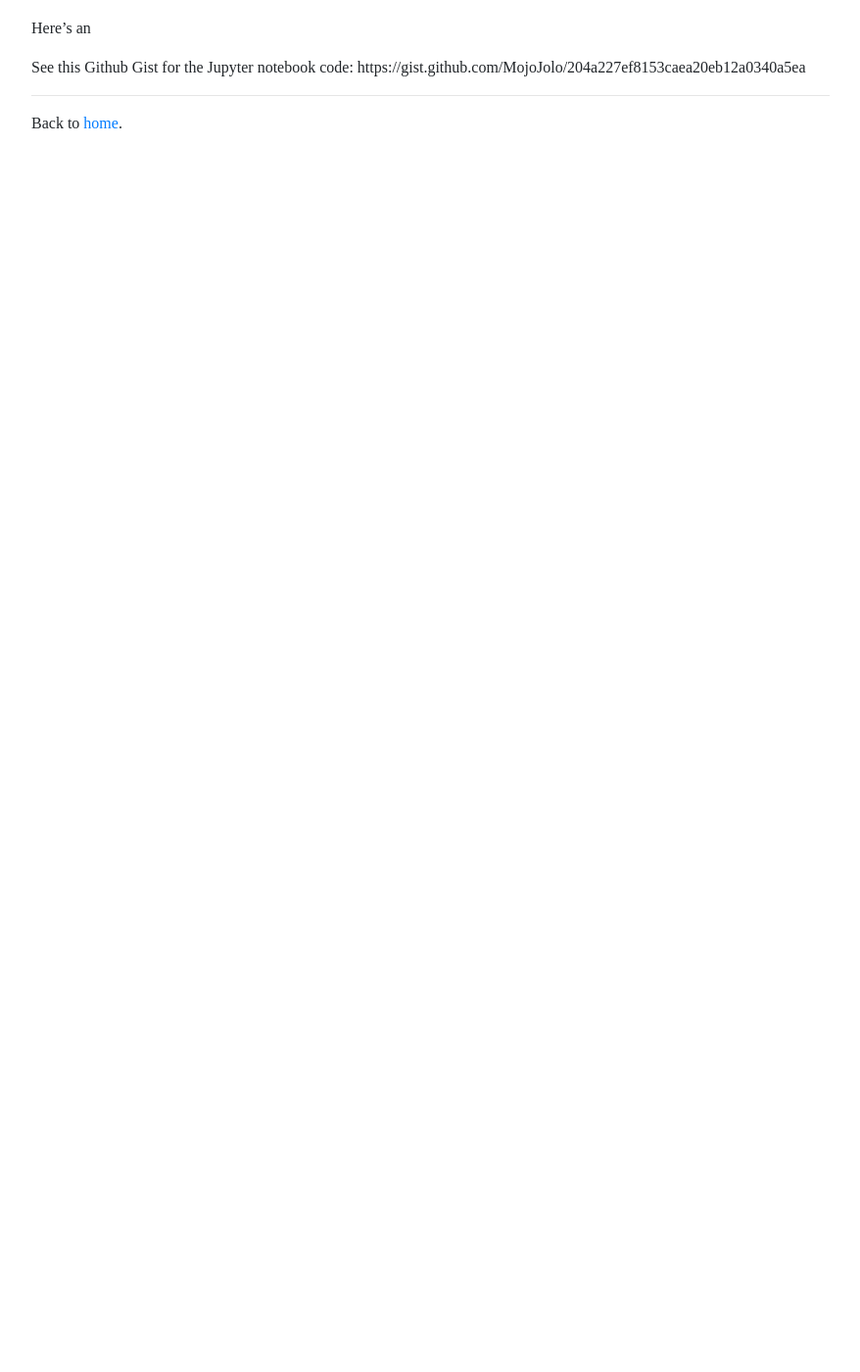
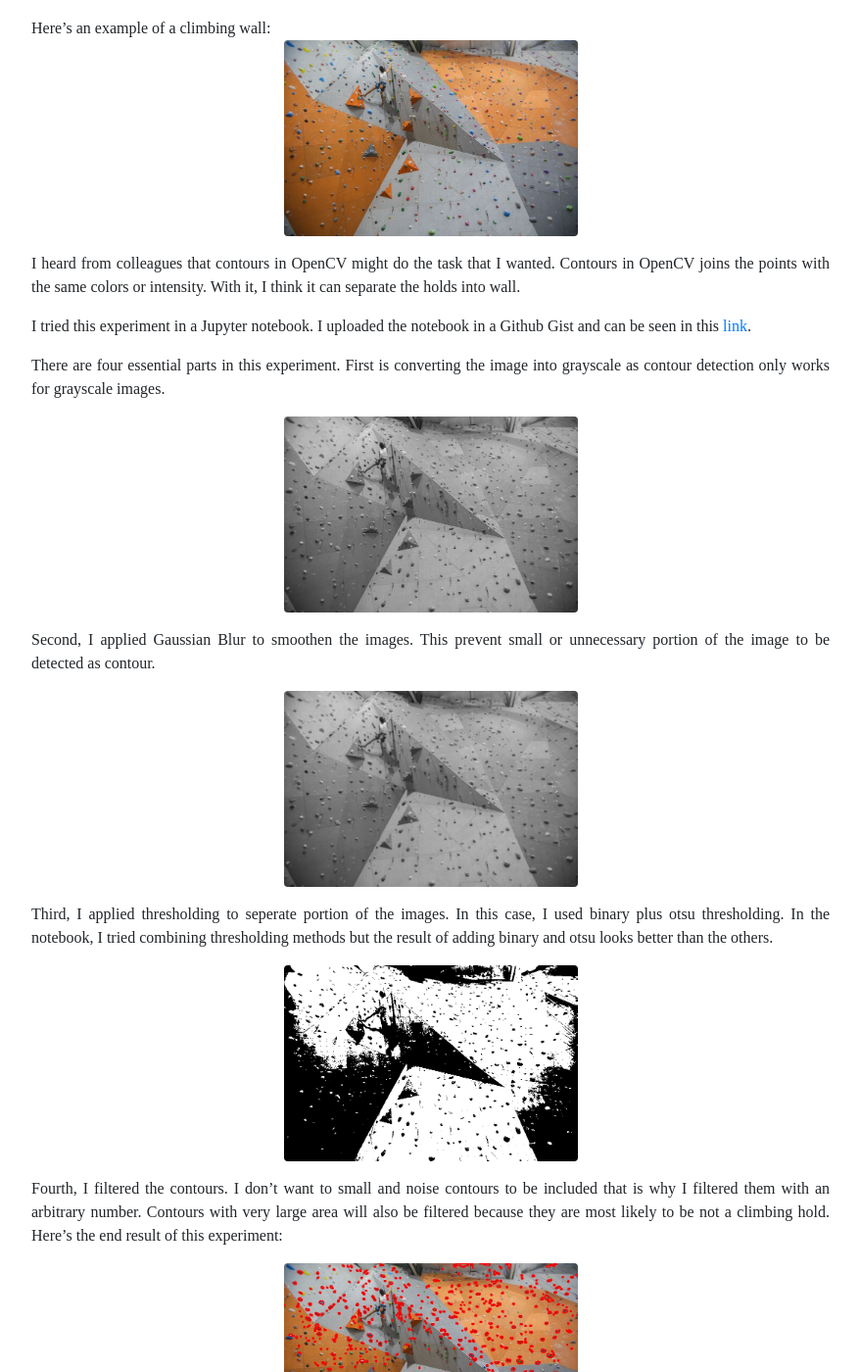
Before and after one commit to MojoJolo/MojoJolo.github.io, a Jekyll site: the page built from _posts/2019-03-27-trying-out-contours-opencv.md, in a window 1280 px wide and 1400 px high, scrolled down 245 px. Shown: the whole window at 98% size, without its empty margins (343-1221 px from the left). Built offline with Jekyll 4.4.1, drawn with Linux system fonts in a browser that asks for light colours; nearby versions of some CDN libraries; before the commit the page ends 900 px from its top, so only the background shows below that; some of the changed text lies outside the part shown.

Commit message:
added new post

```diff
--- a/_posts/2019-03-27-trying-out-contours-opencv.md
+++ b/_posts/2019-03-27-trying-out-contours-opencv.md
@@ -6,6 +6,27 @@ date: 2019-03-27
 
 I'm really interested in learning OpenCV and computer vision before but I don't have an interesting project to work on while learning. Last year, I got into wall climbing as a hobby and I've been spending a lot of time in a climbing gym. Detecting the holds in a climbing wall can be a good OpenCV exercise.
 
-Here's an
+Here's an example of a climbing wall:
+<img src="/assets/contours/3_0.jpg" class="rounded mx-auto d-block" alt="Climbing wall example" width="300px">
 
-See this Github Gist for the Jupyter notebook code: https://gist.github.com/MojoJolo/204a227ef8153caea20eb12a0340a5ea
+I heard from colleagues that contours in OpenCV might do the task that I wanted. Contours in OpenCV joins the points with the same colors or intensity. With it, I think it can separate the holds into wall.
+
+I tried this experiment in a Jupyter notebook. I uploaded the notebook in a Github Gist and can be seen in this [link](https://gist.github.com/MojoJolo/204a227ef8153caea20eb12a0340a5ea).
+
+There are four essential parts in this experiment. First is converting the image into grayscale as contour detection only works for grayscale images.
+
+<img src="/assets/contours/3_1.jpg" class="rounded mx-auto d-block" alt="Grayscale image" width="300px">
+
+Second, I applied Gaussian Blur to smoothen the images. This prevent small or unnecessary portion of the image to be detected as contour.
+
+<img src="/assets/contours/3_2.jpg" class="rounded mx-auto d-block" alt="Blurred image" width="300px">
+
+Third, I applied thresholding to seperate portion of the images. In this case, I used binary plus otsu thresholding. In the notebook, I tried combining thresholding methods but the result of adding binary and otsu looks better than the others.
+
+<img src="/assets/contours/3_6.jpg" class="rounded mx-auto d-block" alt="Threshold image" width="300px">
+
+Fourth, I filtered the contours. I don't want to small and noise contours to be included that is why I filtered them with an arbitrary number. Contours with very large area will also be filtered because they are most likely to be not a climbing hold. Here's the end result of this experiment:
+
+<img src="/assets/contours/3_9.jpg" class="rounded mx-auto d-block" alt="Final image" width="300px">
+
+A lot of improvement is still needed but I think the end result is good enough for a few lines of code. My next step might be to check if neural nets can drastically improve the accuracy of the detection. I'm planning to learn neural nets and Caffe soon to test this experiment.
```
Also changed, not shown: assets/contours/3_0.jpg (added), assets/contours/3_1.jpg (added), assets/contours/3_2.jpg (added), assets/contours/3_3.jpg (added), assets/contours/3_4.jpg (added), assets/contours/3_5.jpg (added), assets/contours/3_6.jpg (added), assets/contours/3_7.jpg (added), assets/contours/3_8.jpg (added), assets/contours/3_9.jpg (added).
